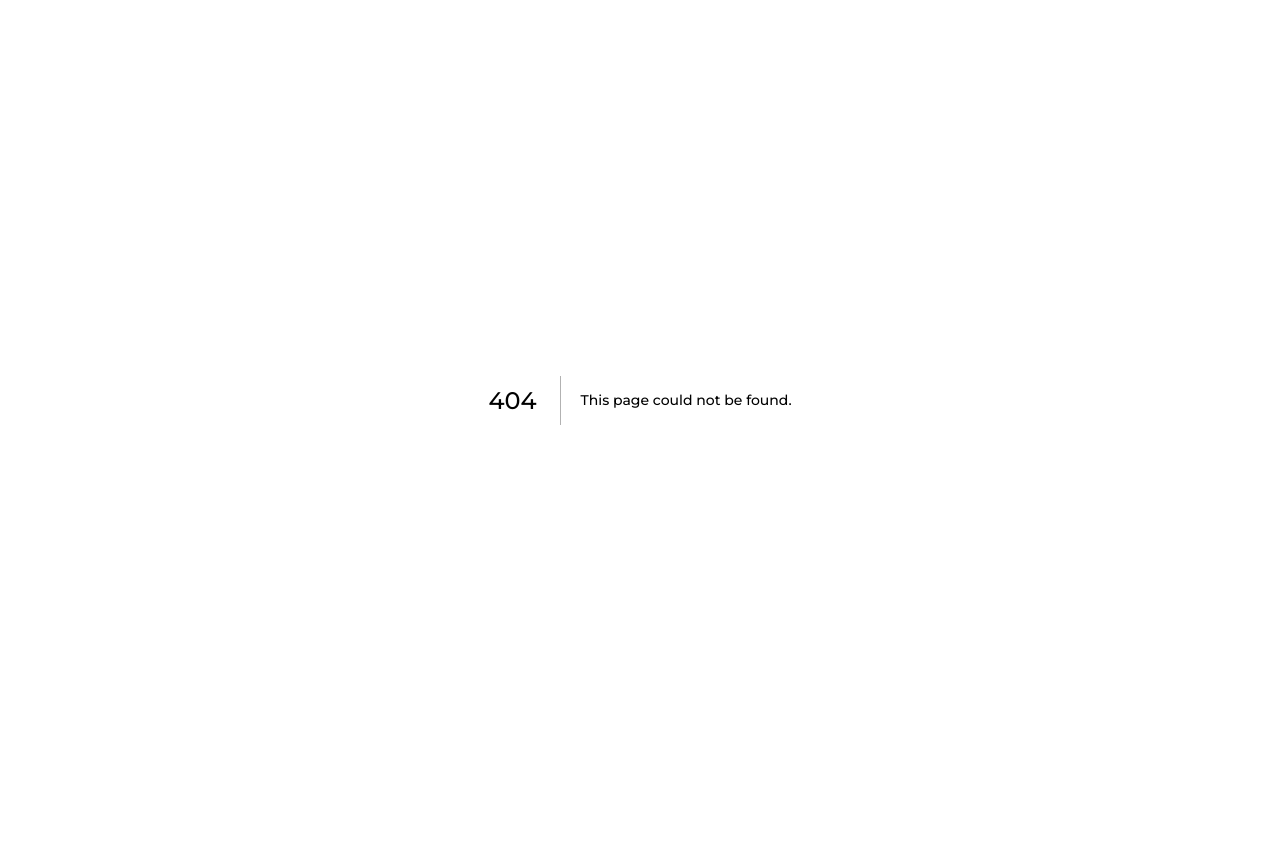
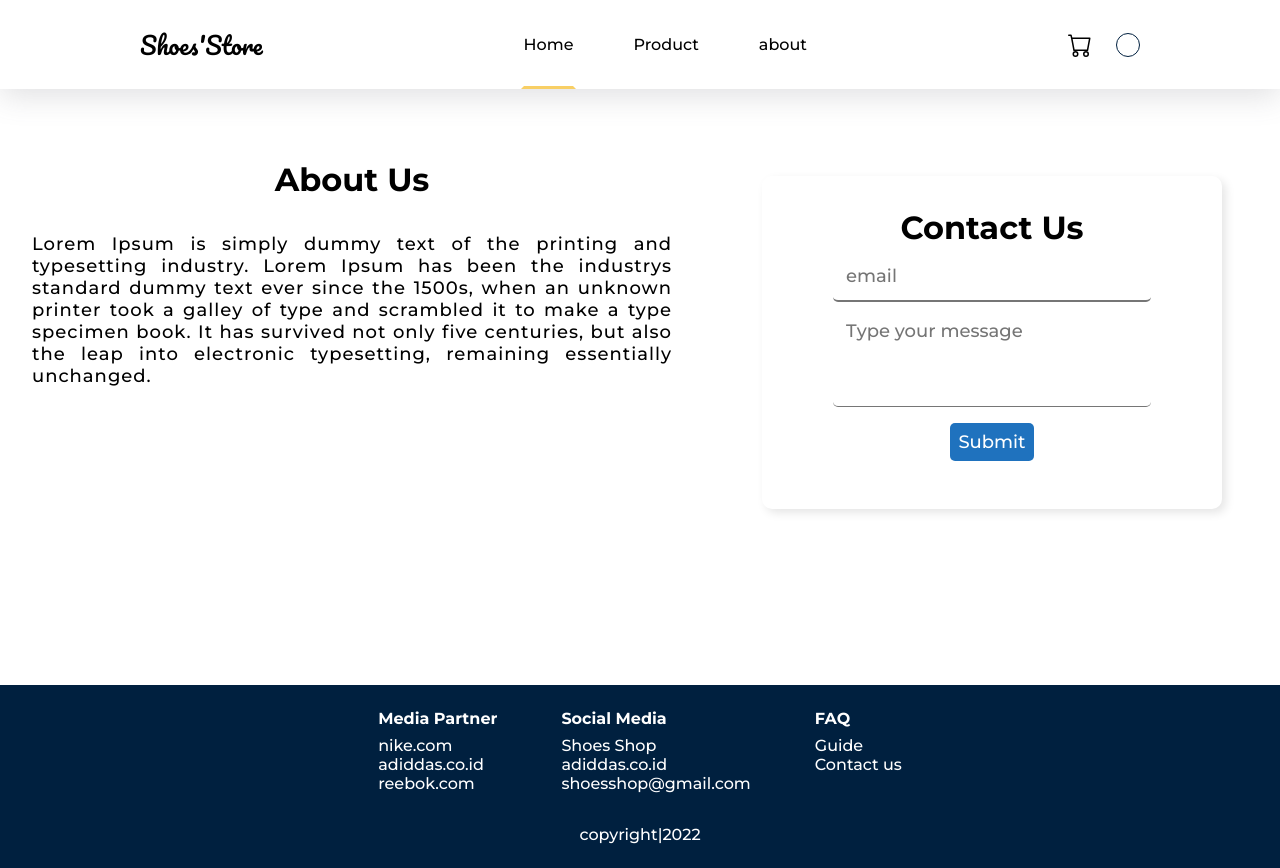
Before and after one commit to AnantaNd/shoes_shop, a Next.js app: page /about in a window 1280 px wide. Before the commit this address had no page. Before the commit the page ends 800 px from the top, so only its background shows below. Built offline with nearby package versions, Linux system fonts and the light colour scheme.

Commit message:
page: about

```diff
--- a/components/CardCart/CardCart.module.css
+++ b/components/CardCart/CardCart.module.css
@@ -83,9 +83,7 @@
   color: gray;
 }
 @media screen and (max-width: 768px){
-  .container{
-    max-width: 300px;
-  }
+
   .price{
     font-size: 18px;
   }
--- a/components/Navbar/Navbar.js
+++ b/components/Navbar/Navbar.js
@@ -1,6 +1,6 @@
 import Link from 'next/link'
 import React, { useState } from 'react'
-import { Cart, Heart, ListNested, XLg } from 'react-bootstrap-icons'
+import { Cart, ListNested, XLg } from 'react-bootstrap-icons'
 import style from './Navbar.module.css'
 
 const Navbar = () => {
@@ -19,10 +19,8 @@ const Navbar = () => {
             </Link>
             <ul className={`${style.navbar__menus} ${isMenuShown && style.navbar__menus_active}`}>
                 <Link href="/"><li className={`${style.navbar__menu} + ${style.navbar__menu_active}`}>Home</li></Link>
-                <Link href="/"><li className={style.navbar__menu}>Shop</li></Link>
                 <Link href="/products"><li className={style.navbar__menu}>Product</li></Link>
-                <Link href="/"><li className={style.navbar__menu}>Service</li></Link>
-                <Link href="/"><li className={style.navbar__menu}>Contact</li></Link>
+                <Link href="/about"><li className={style.navbar__menu}>about</li></Link>
                 <li className={style.navbar__menu_closed} onClick={isMenuShownHandler}><XLg width="20" height="20" /></li>
             </ul>
             <div className={style.navbar__actions}>
--- a/package.json
+++ b/package.json
@@ -14,6 +14,7 @@
     "react": "18.2.0",
     "react-bootstrap-icons": "^1.9.1",
     "react-dom": "18.2.0",
+    "react-hook-form": "^7.38.0",
     "swiper": "^8.4.4"
   },
   "devDependencies": {
--- /dev/null
+++ b/pages/about/About.module.css
@@ -0,0 +1,111 @@
+.container{
+  box-sizing: border-box;
+  margin: 8rem auto;
+  padding: 0;
+  display: grid;
+  grid-template-columns: 55% 45%;
+}
+.comment{
+  width: 80%;
+  /* height: 100%; */
+  margin: 3rem auto;
+  padding: 2rem;
+  border-radius: 10px;
+  box-shadow: 4px 4px 10px rgba(0, 0, 0, 0.1);
+
+}
+.title{
+  text-align: center;
+  padding: 2rem;
+  text-transform: capitalize;
+
+}
+.title_comment{
+  box-sizing: border-box;
+  text-align: center;;
+  text-transform: capitalize;
+  margin: 0;
+
+}
+.desc_about{
+  box-sizing: border-box;
+  text-align: justify;
+  margin: 2px auto;
+  padding: 0 2rem 0 2rem;
+  font-size: 18px;
+  letter-spacing: 1px;
+}
+.input_email{
+  box-sizing: border-box;
+  display: flex;
+  margin: 5px auto;
+  padding: .8rem;
+  width: 80%;
+  height: 50px;
+  border-style: none none solid none;
+  border-radius: 5px;
+  font-size: 18px;
+}
+.input_comment{
+  box-sizing: border-box;
+  display: flex;
+  margin: 5px auto;
+  padding: .8rem;
+  width: 80%;
+  height: 100px;
+  border-style: none none solid none;
+  border-radius: 5px;
+  font-size: 18px;
+  resize: none;
+}
+.btn_submit{
+  box-sizing: border-box;
+  display: flex;
+  margin: 1rem auto;
+  padding: 8px;
+  border: none;
+  border-radius: 5px;
+  cursor: pointer;
+  background-color: var(  --blue-color);
+  color: #fff;
+  font-size: 18px;
+  text-transform: capitalize;
+}
+.display_comment{
+  box-sizing: border-box;
+  font-size: 18px;
+  margin: 2rem ;
+  /* background-color: #053852; */
+}
+.content_comment{
+  width: 100%;
+  /* height: 100; */
+  margin: 0 auto;
+  padding: .8rem;
+  border-radius: 10px;
+  /* border: 1px solid #A9C7C5; */
+  box-shadow: 0 3px 3px 2px #A9C7C5 ;
+
+}
+.text_email{
+  font-size: 18px;
+  font-weight: 600;
+  opacity: .8;
+}
+.text_comment{
+  font-size: 19px;
+  /* background-color: red; */
+  text-align: justify;
+}
+@media screen and (max-width: 768px){
+  .container{
+    box-sizing: border-box;
+    margin: 0;
+    padding: 0;
+    display: grid;
+    grid-template-columns: auto;
+  }
+  .about{
+    margin-top: 9rem ;
+  }
+}
--- /dev/null
+++ b/pages/about/index.js
@@ -0,0 +1,37 @@
+/* eslint-disable react-hooks/rules-of-hooks */
+import { useState } from 'react';
+import { useForm } from 'react-hook-form';
+import Layouts from '../../components/Layouts/Layouts';
+import style from './About.module.css';
+
+export default function index(){
+
+  const [isData, setIsData] = useState('');
+  const { register, handleSubmit } = useForm();
+
+
+  const onSubmit =(data)=> {
+    setIsData(data)
+    console.log(isData)
+  };
+
+
+  return (
+    <Layouts>
+      <div className={style.container}>
+        <div className={style.about}>
+          <h1 className={style.title}>about us</h1>
+          <p className={style.desc_about}>Lorem Ipsum is simply dummy text of the printing and typesetting industry. Lorem Ipsum has been the industrys standard dummy text ever since the 1500s, when an unknown printer took a galley of type and scrambled it to make a type specimen book. It has survived not only five centuries, but also the leap into electronic typesetting, remaining essentially unchanged.</p>
+        </div>
+        <div className={style.comment}>
+          <h1 className={style.title_comment}>Contact Us</h1>
+          <form onSubmit={handleSubmit(onSubmit)}>
+            <input className={style.input_email}  placeholder='email'/>
+            <textarea className={style.input_comment} placeholder="Type your message" />
+            <button className={style.btn_submit} type='submit'>submit</button>
+          </form>
+        </div>
+      </div>
+    </Layouts>
+  )
+}
```
Also changed, not shown: 1 other file (tests, documents, lock files or other folders).
